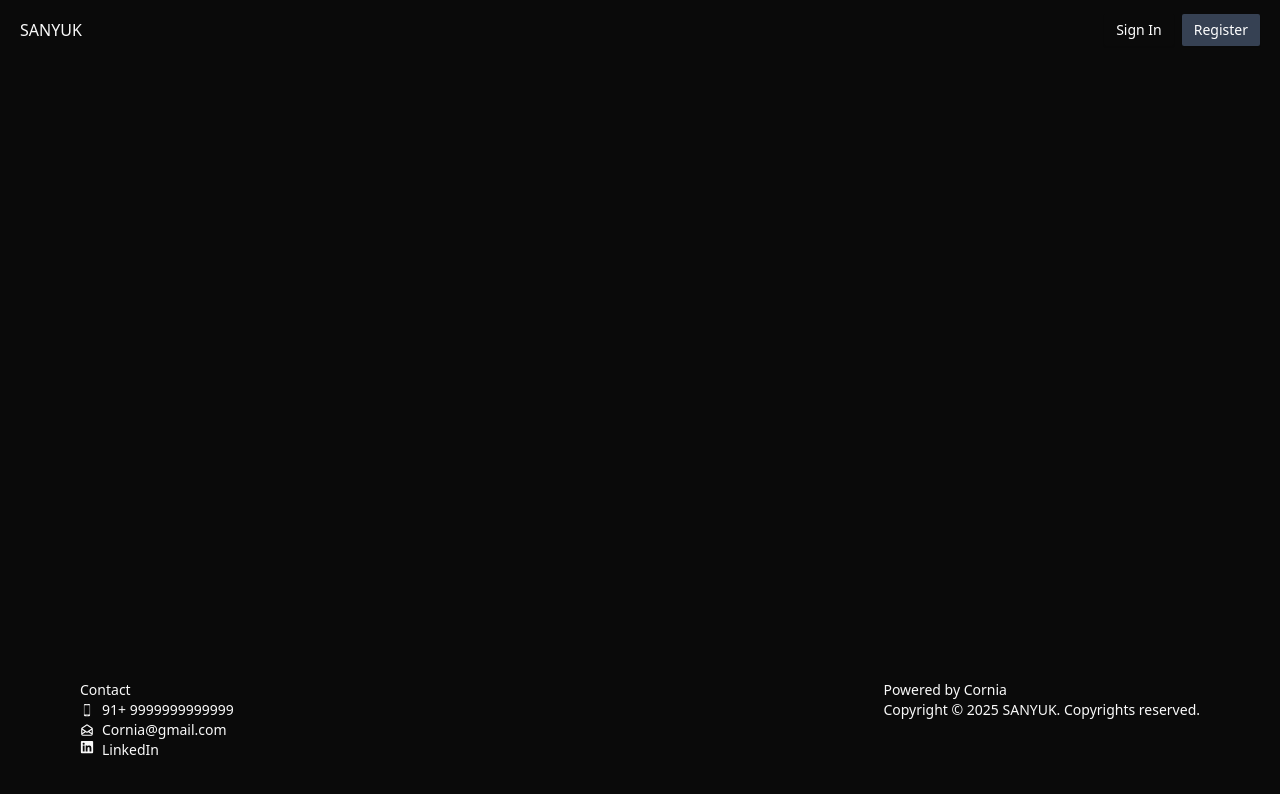
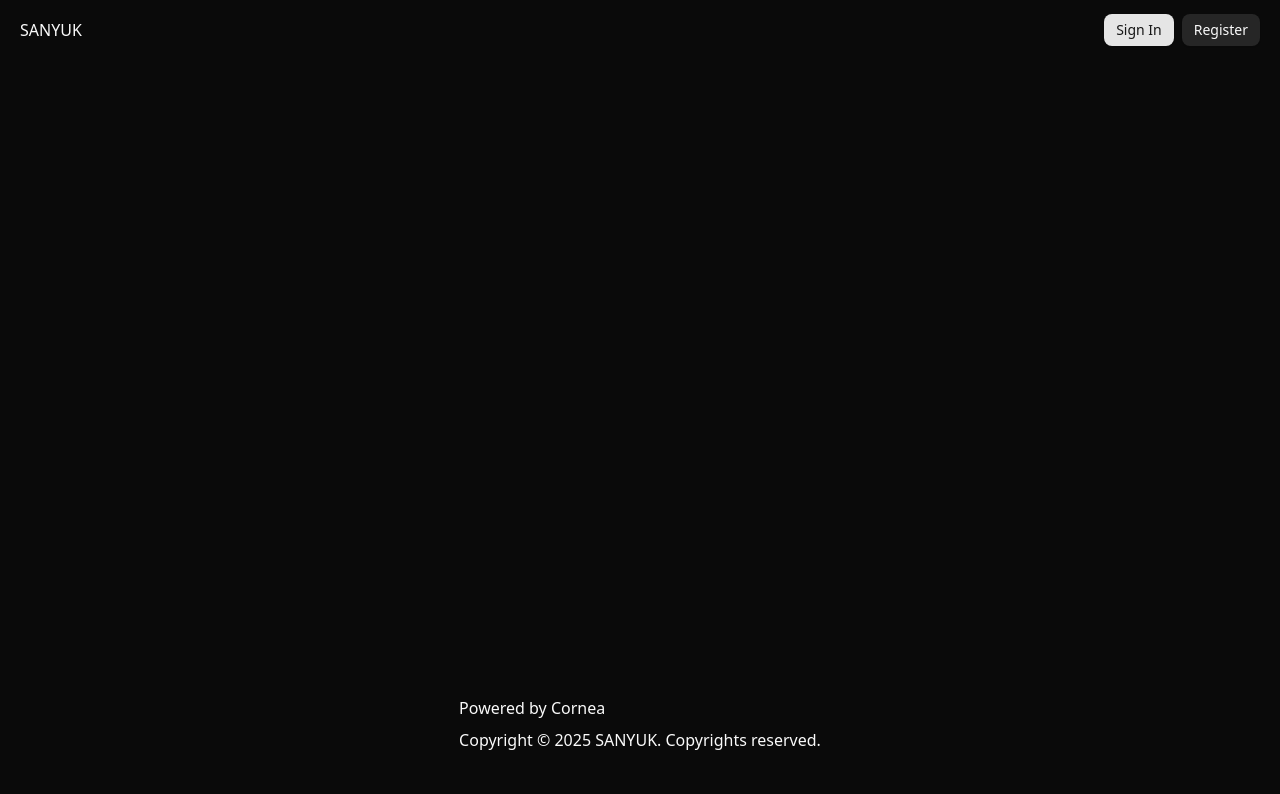
Before and after one commit to mouryame/sanyuk, a Next.js app: page / in a window 1280 px wide. Shown: the top 794 px of the page. Built offline with nearby package versions, Linux system fonts and the light colour scheme.

Commit message:
i have made necessary change as per the comments

```diff
--- a/app/globals.css
+++ b/app/globals.css
@@ -34,10 +34,10 @@
   --color-popover: var(--popover);
   --color-card-foreground: var(--card-foreground);
   --color-card: var(--card);
-  --radius-sm: calc(var(--radius) - 2px);
-  --radius-md: calc(var(--radius) - 1px);
+  --radius-sm: calc(var(--radius) - 4px);
+  --radius-md: calc(var(--radius) - 2px);
   --radius-lg: var(--radius);
-  --radius-xl: calc(var(--radius) + 2px);
+  --radius-xl: calc(var(--radius) + 4px);
 }
 
 :root {
--- a/app/layout.tsx
+++ b/app/layout.tsx
@@ -1,7 +1,6 @@
 import type { Metadata } from "next";
 import { Quicksand } from "next/font/google";
 import "./globals.css";
-import { Button } from "@/components/ui/button";
 import Navbar from "@/components/ui/navbar";
 import Footer from "@/components/ui/footer";
 
@@ -22,13 +21,14 @@ export default function RootLayout({
 }>) {
   return (
     <html lang="en">
-      <Navbar />
-      <body className={`${quicksand.variable} antialiased`}>{children}</body>
-      <div className="flex items-center justify-center w-full">
-        <div className="fixed bottom-0 h-30 w-full pl-20 pr-20">
+      <body className={`${quicksand.variable} antialiased`}>
+        <Navbar />
+        {children}
+
+        <div className="fixed bottom-0 h-30 w-full max-w-600 w-full m-auto p-4">
           <Footer />
         </div>
-      </div>
+      </body>
     </html>
   );
 }
--- a/components/ui/button.tsx
+++ b/components/ui/button.tsx
@@ -9,19 +9,23 @@ const buttonVariants = cva(
   {
     variants: {
       variant: {
-        default: "bg-none text-white shadow-xs hover:bg-primary/10",
+        default:
+          "bg-primary text-primary-foreground shadow-xs hover:bg-primary/90",
         destructive:
           "bg-destructive text-white shadow-xs hover:bg-destructive/90 focus-visible:ring-destructive/20 dark:focus-visible:ring-destructive/40 dark:bg-destructive/60",
         outline:
           "border bg-background shadow-xs hover:bg-accent hover:text-accent-foreground dark:bg-input/30 dark:border-input dark:hover:bg-input/50",
-        secondary: "bg-gray-700  text-white shadow-xs hover:bg-secondary/80",
+        primary:
+          "bg-primary text-primary-foreground shadow-xs hover:bg-primary/90",
+        secondary:
+          "bg-secondary text-secondary-foreground shadow-xs hover:bg-secondary/80",
         ghost:
           "hover:bg-accent hover:text-accent-foreground dark:hover:bg-accent/50",
         link: "text-primary underline-offset-4 hover:underline",
       },
       size: {
-        default: "b h-9 px-4 py-2 has-[>svg]:px-3",
-        sm: "h-8 rounded-xs gap-1.5 px-3 has-[>svg]:px-2.5",
+        default: "h-9 px-4 py-2 has-[>svg]:px-3",
+        sm: "h-8 rounded-md gap-1.5 px-3 has-[>svg]:px-2.5",
         lg: "h-10 rounded-md px-6 has-[>svg]:px-4",
         icon: "size-9",
       },
--- a/components/ui/footer.tsx
+++ b/components/ui/footer.tsx
@@ -5,33 +5,14 @@ import { IoIosPhonePortrait } from "react-icons/io";
 
 function Footer() {
   return (
-    <>
-      <div className="flex text-sm flex-row justify-between gap-2">
-        <div className="flex flex-col">
-          <h3>Contact</h3>
-          <div className="flex items-center flex-row gap-2">
-            <IoIosPhonePortrait />
-            <p>91+ 9999999999999</p>
-          </div>
-          <div className="flex items-center flex-row gap-2">
-            <HiOutlineMailOpen />
-            <a href="mailto:cornia@gmail.com">Cornia@gmail.com</a>
-          </div>
-
-          <div className="flex flex-row gap-2">
-            <FaLinkedin />
-            <a href="https://www.linkedin.com/in/vamsi-bannu-996/">LinkedIn</a>
-          </div>
-        </div>
-        <div>
-          <p>Powered by Cornia</p>
-          <div className="font-thin">
-            Copyright © 2025 SANYUK. Copyrights reserved.
-          </div>
-        </div>
+    <div className="flex items-center justify-center ">
+      <div className="flex flex-col gap-2">
+        <p>Powered by Cornea</p>
+        <span className="font-thin">
+          Copyright © 2025 SANYUK. Copyrights reserved.
+        </span>
       </div>
-    </>
+    </div>
   );
 }
-
 export default Footer;
--- a/components/ui/navbar.tsx
+++ b/components/ui/navbar.tsx
@@ -1,11 +1,3 @@
-import {
-  NavigationMenu,
-  NavigationMenuContent,
-  NavigationMenuItem,
-  NavigationMenuLink,
-  NavigationMenuList,
-  NavigationMenuTrigger,
-} from "@radix-ui/react-navigation-menu";
 import React from "react";
 import { Button } from "./button";
 
@@ -17,7 +9,7 @@ function Navbar() {
           <a href="/">SANYUK</a>
         </h1>
         <div className="flex gap-2">
-          <Button variant="default" size="sm">
+          <Button variant="primary" size="sm">
             Sign In
           </Button>
           <Button variant="secondary" size="sm">
```
Also changed, not shown: 1 other file (tests, documents, lock files or other folders).
